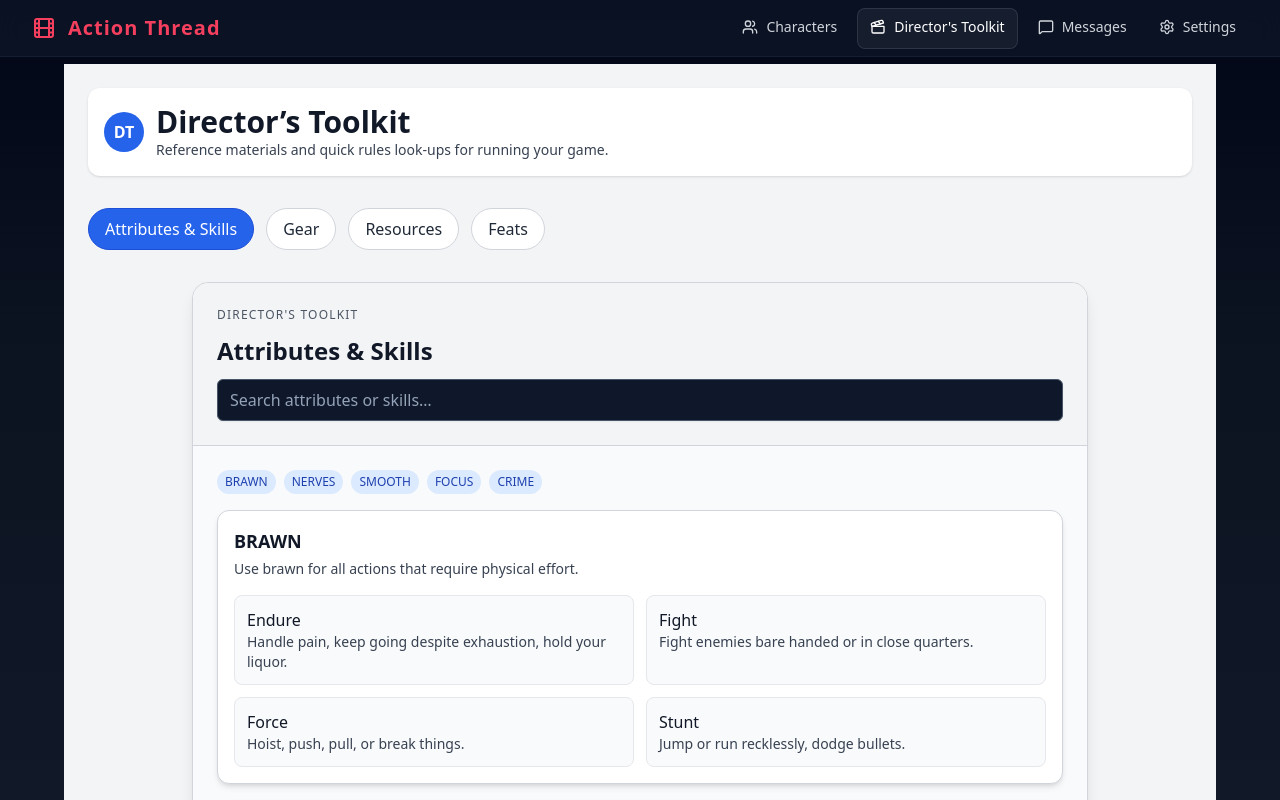
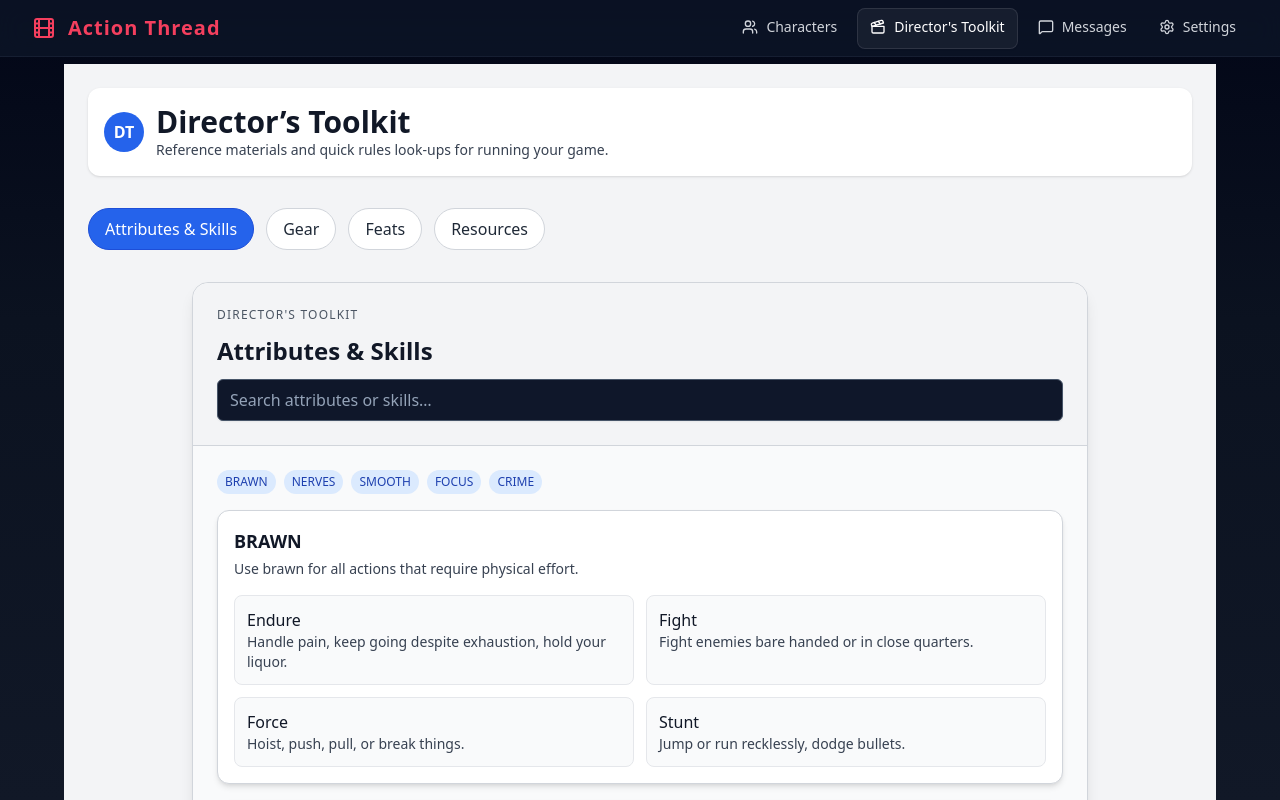
Before and after one commit to thgii/Outgunned-Async-App, a React (Vite) app in the folder apps/web/: page /directors-toolkit in a window 1280 px wide. Shown: the top 800 px of the page. Built offline with nearby package versions, Linux system fonts and the light colour scheme; no server answers.

Commit message:
toolkit Updates

```diff
--- a/apps/web/src/components/DirectorsToolkit_Feats.tsx
+++ b/apps/web/src/components/DirectorsToolkit_Feats.tsx
@@ -53,7 +53,7 @@ export default function DirectorsToolkit_Feats() {
           </div>
         </div>
         <p className="mt-2 text-sm text-gray-600">
-          Showing <b>{filtered.length}</b> of <b>{feats.length}</b> feats from your JSON.
+          Showing <b>{filtered.length}</b> of <b>{feats.length}</b> feats.
         </p>
       </div>
 
--- a/apps/web/src/routes/DirectorsToolkit.tsx
+++ b/apps/web/src/routes/DirectorsToolkit.tsx
@@ -44,6 +44,18 @@ export default function DirectorsToolkit() {
         >
           Gear
         </button>
+
+        <button
+          onClick={() => setTab("feats")}
+          className={`px-4 py-2 rounded-full border font-medium ${
+            tab === "feats"
+              ? "bg-blue-600 text-white border-blue-700"
+              : "bg-white text-gray-800 border-gray-300 hover:bg-gray-50"
+          }`}
+        >
+          Feats
+        </button>
+
         <button
           onClick={() => setTab("resources")}
           className={`px-4 py-2 rounded-full border font-medium ${
@@ -54,16 +66,7 @@ export default function DirectorsToolkit() {
         >
           Resources
         </button>
-        <button
-          onClick={() => setTab("feats")}
-          className={`px-4 py-2 rounded-full border font-medium ${
-            tab === "feats"
-              ? "bg-blue-600 text-white border-blue-700"
-              : "bg-white text-gray-800 border-gray-300 hover:bg-gray-50"
-          }`}
-        >
-          Feats
-        </button>
+
       </div>
 
       {/* Content panes */}
```
